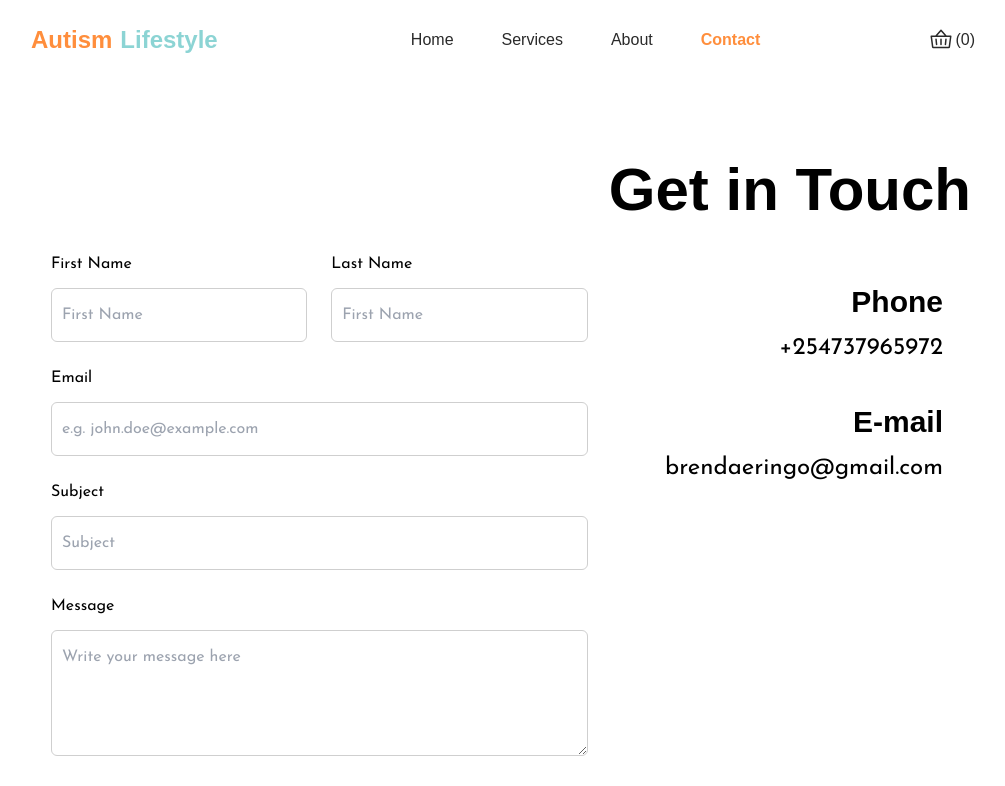
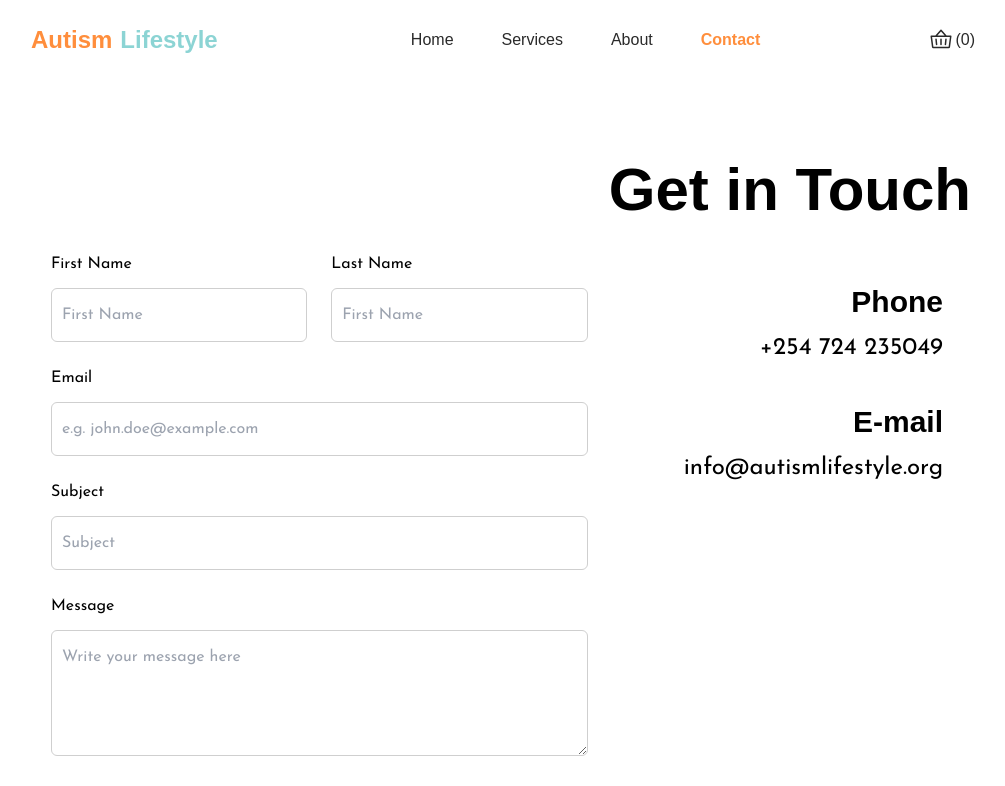
Before and after one commit to Richy-irad/autism-lifestyle, a Next.js app: page /contact in a window 1280 px wide. Shown: the top 786 px of the page, without its empty margins (129-1134 px from the left). Built offline with nearby package versions, Linux system fonts and the light colour scheme; a web font is replaced by a local one.

Commit message:
update contact information on the contact page

```diff
--- a/src/pages/contact.tsx
+++ b/src/pages/contact.tsx
@@ -34,15 +34,17 @@
               <div className="basis-full gap-x-10 gap-y-10 px-7 py-8 items-center justify-center flex flex-col md:flex-row lg:flex-col md:items-start md:justify-start lg:basis-4/12">
                 <div className="flex flex-col gap-y-3 items-start lg:items-end text-start lg:text-end w-full">
                   <p className="font-semibold text-3xl">Phone</p>
-                  <p className="font-regular text-2xl">+254737965972</p>
+                  <p className="font-regular text-2xl">
+                    +254&nbsp;724&nbsp;235049
+                  </p>
                 </div>
                 <div className="flex flex-col gap-y-3 items-start lg:items-end text-start lg:text-end w-full">
                   <p className="font-semibold text-3xl">E-mail</p>
                   <Link
-                    href="mailto:brendaeringo@gmail.com"
+                    href="mailto:info@autismlifestyle.org"
                     className="font-regular text-2xl hover:text-primary"
                   >
-                    brendaeringo@gmail.com
+                    info@autismlifestyle.org
                   </Link>
                 </div>
               </div>
--- a/src/pages/index.tsx
+++ b/src/pages/index.tsx
@@ -116,15 +116,17 @@
               <div className="basis-full gap-x-10 gap-y-10 px-7 py-8 items-center justify-center flex flex-col md:flex-row lg:flex-col md:items-start md:justify-start lg:basis-4/12">
                 <div className="flex flex-col gap-y-3 items-start lg:items-end text-start lg:text-end w-full">
                   <p className="font-semibold text-3xl">Phone</p>
-                  <p className="font-regular text-2xl">+254737965972</p>
+                  <p className="font-regular text-2xl">
+                    +254&nbsp;724&nbsp;235049
+                  </p>
                 </div>
                 <div className="flex flex-col gap-y-3 items-start lg:items-end text-start lg:text-end w-full">
                   <p className="font-semibold text-3xl">E-mail</p>
                   <Link
-                    href="mailto:brelaneringo@gmail.com"
+                    href="mailto:info@autismlifestyle.org"
                     className="font-regular text-2xl hover:text-primary"
                   >
-                    brelaneringo@gmail.co
+                    info@autismlifestyle.org
                   </Link>
                 </div>
               </div>
```
